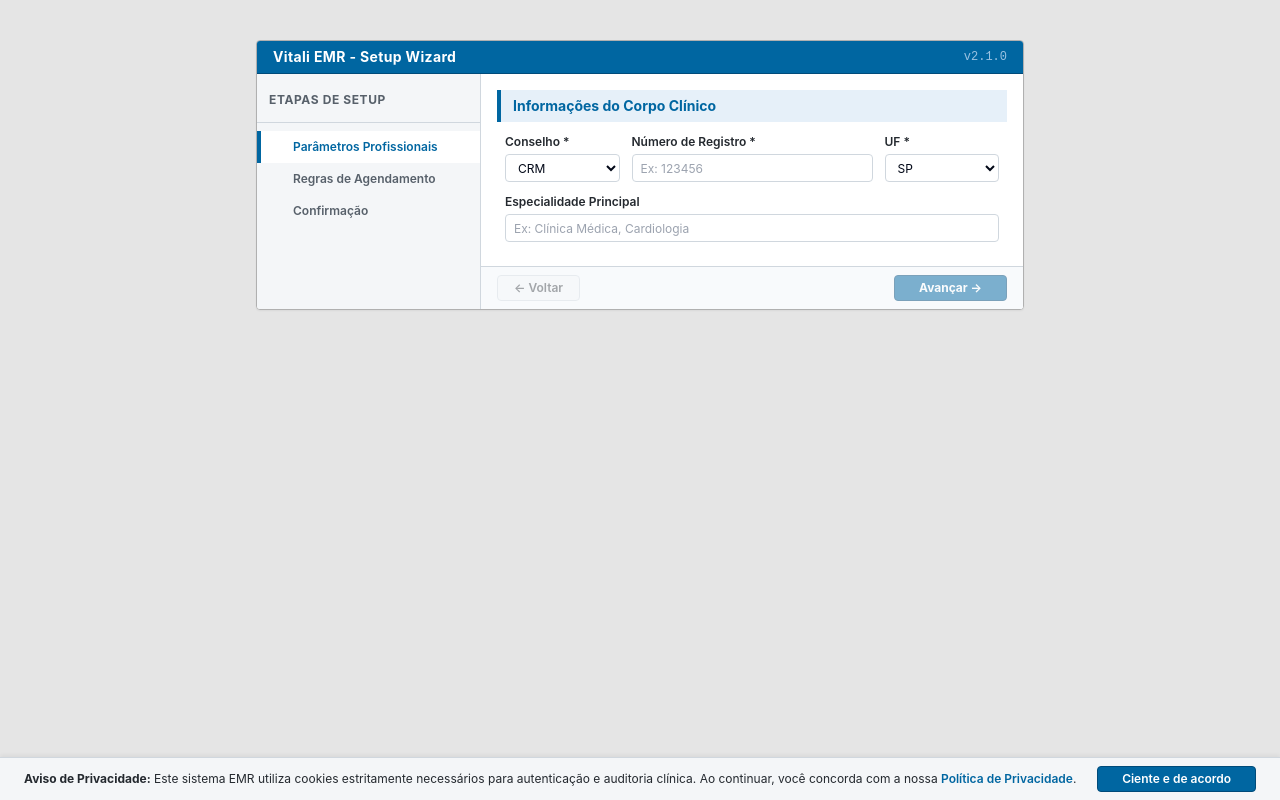
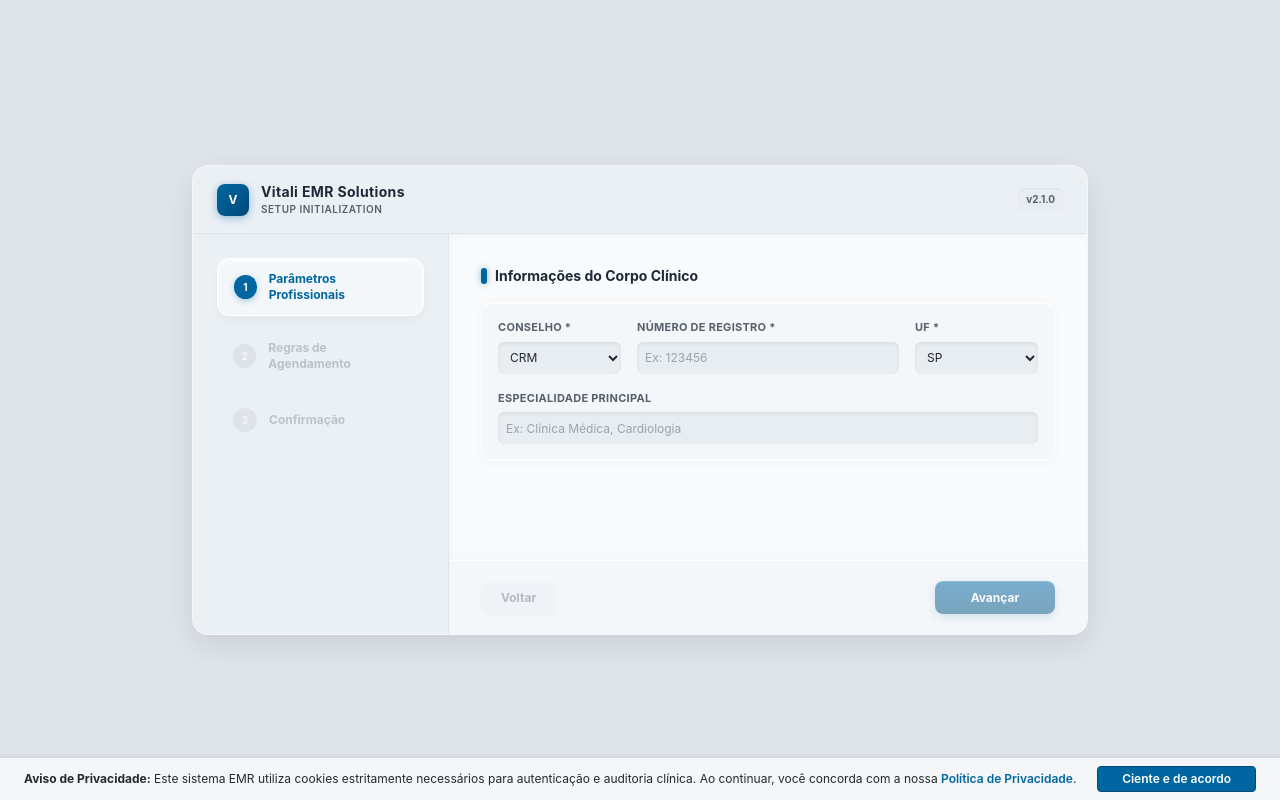
Before and after one commit to tropeks/Vitali, a Next.js app in the folder frontend/: page /setup in a window 1280 px wide. Built offline with nearby package versions, Linux system fonts and the light colour scheme.

Commit message:
feat(ui): apply Tasy Neumorphic UI to setup wizard

```diff
--- a/frontend/app/setup/page.tsx
+++ b/frontend/app/setup/page.tsx
@@ -44,19 +44,27 @@
 ]
 const SLOT_OPTIONS = [15, 20, 30, 45, 60]
 
+// ─── Shared UI Components ─────────────────────────────────────────────────────
+
+const inputClasses = "w-full px-2 py-1.5 bg-[#E8EDF2] border-transparent rounded-md text-xs shadow-[inset_0_2px_4px_rgba(0,0,0,0.06)] focus:outline-none focus:bg-white focus:ring-2 focus:ring-[#0066A1]/50 transition-all h-8 text-[#24292F]"
+const labelClasses = "block text-[11px] font-bold text-[#57606A] mb-1.5 uppercase tracking-wide"
+
 // ─── Step components ──────────────────────────────────────────────────────────
 
 function StepProfessional({ data, onChange }: { data: WizardData; onChange: (d: Partial<WizardData>) => void }) {
   return (
-    <div className="space-y-3">
-      <div className="bg-[#E6F0F9] px-3 py-1.5 border-l-4 border-[#0066A1]">
-        <h3 className="text-sm font-bold text-[#0066A1]">Informações do Corpo Clínico</h3>
+    <div className="space-y-4">
+      <div className="flex items-center gap-2 mb-4">
+        <div className="w-1.5 h-4 bg-[#0066A1] rounded-full shadow-[0_0_6px_rgba(0,102,161,0.4)]"></div>
+        <h3 className="text-sm font-bold text-[#1f2937]">Informações do Corpo Clínico</h3>
       </div>
-      <div className="grid grid-cols-12 gap-3 px-2">
+
+      <div className="bg-[#F4F7FA] p-4 rounded-xl shadow-[inset_0_1px_2px_rgba(255,255,255,0.8),_0_2px_8px_rgba(0,0,0,0.03)] space-y-4 border border-white">
+        <div className="grid grid-cols-12 gap-4">
           <div className="col-span-3">
-          <label className="block text-xs font-semibold text-[#24292F] mb-1">Conselho *</label>
+            <label className={labelClasses}>Conselho *</label>
             <select
-            className="w-full px-2 py-1 border border-[#D0D7DE] rounded-sm text-xs focus:outline-none focus:border-[#0066A1] bg-white h-7"
+              className={inputClasses}
               value={data.council_type}
               onChange={(e) => onChange({ council_type: e.target.value })}
             >
@@ -64,18 +72,18 @@
             </select>
           </div>
           <div className="col-span-6">
-          <label className="block text-xs font-semibold text-[#24292F] mb-1">Número de Registro *</label>
+            <label className={labelClasses}>Número de Registro *</label>
             <input
-            className="w-full px-2 py-1 border border-[#D0D7DE] rounded-sm text-xs focus:outline-none focus:border-[#0066A1] h-7"
+              className={inputClasses}
               placeholder="Ex: 123456"
               value={data.council_number}
               onChange={(e) => onChange({ council_number: e.target.value })}
             />
           </div>
           <div className="col-span-3">
-          <label className="block text-xs font-semibold text-[#24292F] mb-1">UF *</label>
+            <label className={labelClasses}>UF *</label>
             <select
-            className="w-full px-2 py-1 border border-[#D0D7DE] rounded-sm text-xs focus:outline-none focus:border-[#0066A1] bg-white h-7"
+              className={inputClasses}
               value={data.council_state}
               onChange={(e) => onChange({ council_state: e.target.value })}
             >
@@ -83,14 +91,15 @@
             </select>
           </div>
         </div>
-      <div className="px-2 pb-2">
-        <label className="block text-xs font-semibold text-[#24292F] mb-1">Especialidade Principal</label>
+        <div>
+          <label className={labelClasses}>Especialidade Principal</label>
           <input
-          className="w-full px-2 py-1 border border-[#D0D7DE] rounded-sm text-xs focus:outline-none focus:border-[#0066A1] h-7"
+            className={inputClasses}
             placeholder="Ex: Clínica Médica, Cardiologia"
             value={data.specialty}
             onChange={(e) => onChange({ specialty: e.target.value })}
           />
+        </div>
       </div>
     </div>
   )
@@ -105,22 +114,24 @@
 
   return (
     <div className="space-y-4">
-      <div className="bg-[#E6F0F9] px-3 py-1.5 border-l-4 border-[#0066A1]">
-        <h3 className="text-sm font-bold text-[#0066A1]">Configuração de Agenda e Turnos</h3>
+      <div className="flex items-center gap-2 mb-4">
+        <div className="w-1.5 h-4 bg-[#0066A1] rounded-full shadow-[0_0_6px_rgba(0,102,161,0.4)]"></div>
+        <h3 className="text-sm font-bold text-[#1f2937]">Configuração de Agenda e Turnos</h3>
       </div>
 
-      <div className="px-2">
-        <label className="block text-xs font-semibold text-[#24292F] mb-1">Dias de Atendimento</label>
-        <div className="flex gap-1">
+      <div className="bg-[#F4F7FA] p-4 rounded-xl shadow-[inset_0_1px_2px_rgba(255,255,255,0.8),_0_2px_8px_rgba(0,0,0,0.03)] space-y-5 border border-white">
+        <div>
+          <label className={labelClasses}>Dias de Atendimento</label>
+          <div className="flex gap-2 flex-wrap">
             {DAYS.map((d) => (
               <button
                 key={d.value}
                 type="button"
                 onClick={() => toggleDay(d.value)}
-              className={`px-3 py-1 text-xs border rounded-sm font-semibold transition-colors ${
+                className={`px-4 py-1.5 text-xs rounded-lg font-bold transition-all ${
                   data.working_days.includes(d.value)
-                  ? 'bg-[#0066A1] text-white border-[#004b7a]'
-                  : 'bg-[#F4F6F8] text-[#57606A] border-[#D0D7DE] hover:bg-[#EAECEF]'
+                    ? 'bg-gradient-to-b from-[#0066A1] to-[#005282] text-white shadow-[0_2px_6px_rgba(0,102,161,0.3)] border-t border-[#3385b5]'
+                    : 'bg-[#E8EDF2] text-[#57606A] shadow-[inset_0_1px_1px_rgba(255,255,255,0.5),_0_2px_4px_rgba(0,0,0,0.05)] hover:bg-[#dfe5ea]'
                 }`}
               >
                 {d.label}
@@ -129,57 +140,57 @@
           </div>
         </div>
 
-      <div className="grid grid-cols-4 gap-3 px-2">
+        <div className="grid grid-cols-4 gap-4">
           <div>
-          <label className="block text-xs font-semibold text-[#24292F] mb-1">Início Expediente</label>
+            <label className={labelClasses}>Início Expediente</label>
             <input
               type="time"
-            className="w-full px-2 py-1 border border-[#D0D7DE] rounded-sm text-xs focus:outline-none focus:border-[#0066A1] h-7"
+              className={inputClasses}
               value={data.work_start}
               onChange={(e) => onChange({ work_start: e.target.value })}
             />
           </div>
           <div>
-          <label className="block text-xs font-semibold text-[#24292F] mb-1">Início Pausa</label>
+            <label className={labelClasses}>Início Pausa</label>
             <input
               type="time"
-            className="w-full px-2 py-1 border border-[#D0D7DE] rounded-sm text-xs focus:outline-none focus:border-[#0066A1] h-7"
+              className={inputClasses}
               value={data.lunch_start}
               onChange={(e) => onChange({ lunch_start: e.target.value })}
             />
           </div>
           <div>
-          <label className="block text-xs font-semibold text-[#24292F] mb-1">Fim Pausa</label>
+            <label className={labelClasses}>Fim Pausa</label>
             <input
               type="time"
-            className="w-full px-2 py-1 border border-[#D0D7DE] rounded-sm text-xs focus:outline-none focus:border-[#0066A1] h-7"
+              className={inputClasses}
               value={data.lunch_end}
               onChange={(e) => onChange({ lunch_end: e.target.value })}
             />
           </div>
           <div>
-          <label className="block text-xs font-semibold text-[#24292F] mb-1">Fim Expediente</label>
+            <label className={labelClasses}>Fim Expediente</label>
             <input
               type="time"
-            className="w-full px-2 py-1 border border-[#D0D7DE] rounded-sm text-xs focus:outline-none focus:border-[#0066A1] h-7"
+              className={inputClasses}
               value={data.work_end}
               onChange={(e) => onChange({ work_end: e.target.value })}
             />
           </div>
         </div>
 
-      <div className="px-2 pb-2">
-        <label className="block text-xs font-semibold text-[#24292F] mb-1">Duração Padrão do Encaixe (Slots)</label>
-        <div className="flex gap-1">
+        <div>
+          <label className={labelClasses}>Duração Padrão do Encaixe (Slots)</label>
+          <div className="flex gap-2 flex-wrap">
             {SLOT_OPTIONS.map((s) => (
               <button
                 key={s}
                 type="button"
                 onClick={() => onChange({ slot_duration_minutes: s })}
-              className={`px-3 py-1 text-xs border rounded-sm font-semibold transition-colors ${
+                className={`px-4 py-1.5 text-xs rounded-lg font-bold transition-all ${
                   data.slot_duration_minutes === s
-                  ? 'bg-[#0066A1] text-white border-[#004b7a]'
-                  : 'bg-[#F4F6F8] text-[#57606A] border-[#D0D7DE] hover:bg-[#EAECEF]'
+                    ? 'bg-gradient-to-b from-[#0066A1] to-[#005282] text-white shadow-[0_2px_6px_rgba(0,102,161,0.3)] border-t border-[#3385b5]'
+                    : 'bg-[#E8EDF2] text-[#57606A] shadow-[inset_0_1px_1px_rgba(255,255,255,0.5),_0_2px_4px_rgba(0,0,0,0.05)] hover:bg-[#dfe5ea]'
                 }`}
               >
                 {s} min
@@ -188,30 +199,37 @@
           </div>
         </div>
       </div>
+    </div>
   )
 }
 
 function StepComplete() {
   return (
-    <div className="space-y-4 px-2 pb-2">
-      <div className="bg-[#E6F0F9] px-3 py-1.5 border-l-4 border-[#0066A1] mb-4">
-        <h3 className="text-sm font-bold text-[#0066A1]">Provisionamento Concluído</h3>
+    <div className="space-y-4">
+      <div className="flex items-center gap-2 mb-4">
+        <div className="w-1.5 h-4 bg-[#2DA44E] rounded-full shadow-[0_0_6px_rgba(45,164,78,0.4)]"></div>
+        <h3 className="text-sm font-bold text-[#1f2937]">Provisionamento Concluído</h3>
       </div>
-      <p className="text-sm text-[#24292F] font-semibold">
-        A parametrização inicial da clínica foi registrada com sucesso no banco de dados.
+
+      <div className="bg-[#F4F7FA] p-5 rounded-xl shadow-[inset_0_1px_2px_rgba(255,255,255,0.8),_0_2px_8px_rgba(0,0,0,0.03)] border border-white">
+        <p className="text-sm text-[#24292F] font-semibold mb-4">
+          A parametrização inicial da clínica foi registrada com sucesso no banco de dados corporativo.
         </p>
-      <div className="bg-[#F8FAFC] border border-[#D0D7DE] rounded-sm p-3 mt-2">
-        <h4 className="text-xs font-bold text-[#57606A] uppercase mb-2">Próximas Ações Requeridas</h4>
-        <ul className="text-xs text-[#24292F] space-y-1.5 list-disc list-inside">
+
+        <div className="bg-[#E8EDF2] rounded-lg p-4 shadow-[inset_0_2px_4px_rgba(0,0,0,0.04)]">
+          <h4 className="text-xs font-bold text-[#57606A] uppercase tracking-wide mb-3">Próximas Ações Requeridas</h4>
+          <ul className="text-xs text-[#24292F] space-y-2 list-disc list-inside">
             <li>Acessar o módulo de <strong>Agenda</strong> para cadastrar os primeiros horários.</li>
             <li>Iniciar o cadastro de <strong>Pacientes</strong> via módulo de Recepção.</li>
             <li>Revisar integrações no menu <strong>Configurações (F12)</strong>.</li>
           </ul>
         </div>
-      <div className="pt-2">
+      </div>
+
+      <div className="pt-2 text-right">
         <a
           href="/dashboard"
-          className="inline-block px-4 py-1.5 bg-[#0066A1] text-white text-xs font-bold rounded-sm border border-[#004b7a] hover:bg-[#004b7a]"
+          className="inline-block px-6 py-2 bg-gradient-to-b from-[#2DA44E] to-[#248f42] text-white text-xs font-bold rounded-lg border-t border-[#4ac26c] shadow-[0_3px_8px_rgba(45,164,78,0.3)] hover:shadow-[0_4px_12px_rgba(45,164,78,0.4)] transition-all"
         >
           Acessar Workspace Principal
         </a>
@@ -278,37 +296,49 @@
   }
 
   return (
-    <div className="min-h-screen bg-[#E5E5E5] font-sans flex items-start justify-center pt-10 px-4">
-      <div className="bg-white border border-[#B0B0B0] w-full max-w-3xl shadow-sm rounded-sm overflow-hidden flex flex-col">
+    <div className="min-h-screen bg-[#DFE5EB] font-sans flex items-center justify-center p-4">
 
-        {/* Title Bar - Windows/Enterprise feel */}
-        <div className="bg-[#0066A1] px-4 py-1.5 flex justify-between items-center border-b border-[#004b7a]">
-          <span className="text-white text-sm font-bold tracking-wide">Vitali EMR - Setup Wizard</span>
-          <span className="text-[#99C2E1] text-xs font-mono">v2.1.0</span>
+      {/* Neumorphic Main Container */}
+      <div className="bg-[#EBF0F5] w-full max-w-4xl rounded-2xl shadow-[0_10px_30px_rgba(0,0,0,0.1),_inset_0_2px_4px_rgba(255,255,255,0.8)] overflow-hidden flex flex-col border border-white/50">
+
+        {/* Header - Soft Corporate Blue */}
+        <div className="bg-[#EBF0F5] px-6 py-4 flex justify-between items-center border-b border-[#D0D7DE]/50 shadow-[0_2px_10px_rgba(0,0,0,0.02)] z-10">
+          <div className="flex items-center gap-3">
+            <div className="w-8 h-8 rounded-lg bg-gradient-to-br from-[#0066A1] to-[#004b7a] shadow-[0_2px_8px_rgba(0,102,161,0.4)] flex items-center justify-center text-white font-bold text-xs">
+              V
+            </div>
+            <div>
+              <h1 className="text-[#1f2937] text-sm font-bold tracking-wide">Vitali EMR Solutions</h1>
+              <h2 className="text-[#57606A] text-[10px] font-semibold uppercase tracking-wider">Setup Initialization</h2>
+            </div>
+          </div>
+          <span className="px-2 py-1 bg-[#E8EDF2] text-[#57606A] rounded-md text-[10px] font-bold shadow-[inset_0_1px_2px_rgba(0,0,0,0.05)]">v2.1.0</span>
         </div>
 
-        <div className="flex flex-1">
-          {/* Left Sidebar Steps */}
-          <div className="w-56 bg-[#F4F6F8] border-r border-[#D0D7DE] shrink-0 hidden sm:block">
-            <div className="p-3 border-b border-[#D0D7DE]">
-              <span className="text-xs font-bold text-[#57606A] uppercase tracking-wider">Etapas de Setup</span>
-            </div>
-            <div className="py-2">
+        <div className="flex flex-1 min-h-[400px]">
+          {/* Left Sidebar Steps - Neumorphic raised pills */}
+          <div className="w-64 bg-[#EBF0F5] p-6 shrink-0 hidden sm:block border-r border-[#D0D7DE]/40">
+            <div className="space-y-3">
               {STEPS.map((label, i) => {
                 const done = i < step
                 const active = i === step
                 return (
                   <div
                     key={i}
-                    className={`px-4 py-2 text-xs font-semibold flex items-center gap-2 border-l-4 ${
+                    className={`px-4 py-3 rounded-xl text-xs font-bold flex items-center gap-3 transition-all ${
                       active
-                        ? 'border-[#0066A1] bg-white text-[#0066A1]'
+                        ? 'bg-[#F4F7FA] text-[#0066A1] shadow-[inset_0_2px_4px_rgba(255,255,255,0.8),_0_4px_10px_rgba(0,0,0,0.04)] border border-white'
                         : done
-                        ? 'border-[#2DA44E] text-[#24292F]'
-                        : 'border-transparent text-[#57606A]'
+                        ? 'text-[#57606A] opacity-70'
+                        : 'text-[#8C959F] opacity-50'
                     }`}
                   >
-                    {done ? <span className="text-[#2DA44E] font-bold">✓</span> : <span className="w-2" />}
+                    <div className={`w-6 h-6 rounded-full flex items-center justify-center text-[10px] ${
+                      active ? 'bg-[#0066A1] text-white shadow-[0_2px_6px_rgba(0,102,161,0.3)]' :
+                      done ? 'bg-[#2DA44E] text-white' : 'bg-[#D0D7DE] text-white'
+                    }`}>
+                      {done ? '✓' : i + 1}
+                    </div>
                     {label}
                   </div>
                 )
@@ -317,35 +347,35 @@
           </div>
 
           {/* Main Content Area */}
-          <div className="flex-1 flex flex-col bg-white">
-            <div className="flex-1 p-4">
+          <div className="flex-1 flex flex-col bg-[#F8FAFC] shadow-[inset_4px_0_12px_rgba(0,0,0,0.02)]">
+            <div className="flex-1 p-8">
               {step === 0 && <StepProfessional data={data} onChange={update} />}
               {step === 1 && <StepSchedule data={data} onChange={update} />}
               {step === 2 && <StepComplete />}
 
               {error && (
-                <div className="mt-4 px-3 py-2 bg-[#FFEBE9] border border-[#FF8182] text-[#CF222E] text-xs font-semibold rounded-sm">
-                  Falha no sistema: {error}
+                <div className="mt-6 px-4 py-3 bg-[#FFEBE9] border border-[#FF8182]/50 shadow-[inset_0_2px_4px_rgba(255,255,255,0.5),_0_2px_8px_rgba(207,34,46,0.1)] text-[#CF222E] text-xs font-bold rounded-xl">
+                  Falha de Sistema: {error}
                 </div>
               )}
             </div>
 
-            {/* Footer Action Bar */}
+            {/* Footer Action Bar - Neumorphic elevated */}
             {step < 2 && (
-              <div className="bg-[#F8FAFC] border-t border-[#D0D7DE] px-4 py-2 flex justify-between items-center">
+              <div className="bg-[#F4F7FA] border-t border-white px-8 py-5 flex justify-between items-center shadow-[0_-4px_15px_rgba(0,0,0,0.02)] z-10">
                 <button
                   onClick={() => setStep((s) => Math.max(0, s - 1))}
                   disabled={step === 0}
-                  className="px-4 py-1 text-xs font-semibold text-[#24292F] bg-[#F4F6F8] border border-[#D0D7DE] rounded-sm hover:bg-[#EAECEF] disabled:opacity-40"
+                  className="px-5 py-2 text-xs font-bold text-[#57606A] bg-[#E8EDF2] rounded-lg shadow-[inset_0_1px_1px_rgba(255,255,255,0.5),_0_2px_5px_rgba(0,0,0,0.05)] hover:bg-[#dfe5ea] disabled:opacity-40 transition-all"
                 >
-                  &larr; Voltar
+                  Voltar
                 </button>
                 <button
                   onClick={handleNext}
                   disabled={!canNext() || saving}
-                  className="px-6 py-1 text-xs font-bold text-white bg-[#0066A1] border border-[#004b7a] rounded-sm hover:bg-[#004b7a] disabled:opacity-50 min-w-[100px]"
+                  className="px-8 py-2 text-xs font-bold text-white bg-gradient-to-b from-[#0066A1] to-[#005282] rounded-lg border-t border-[#3385b5] shadow-[0_3px_10px_rgba(0,102,161,0.3)] hover:shadow-[0_5px_15px_rgba(0,102,161,0.4)] disabled:opacity-50 transition-all min-w-[120px]"
                 >
-                  {saving ? 'Processando...' : step === 1 ? 'Finalizar Setup' : 'Avançar \u2192'}
+                  {saving ? 'Processando...' : step === 1 ? 'Finalizar Setup' : 'Avançar'}
                 </button>
               </div>
             )}
```
Lines whose indentation alone changed are shown as unchanged.
